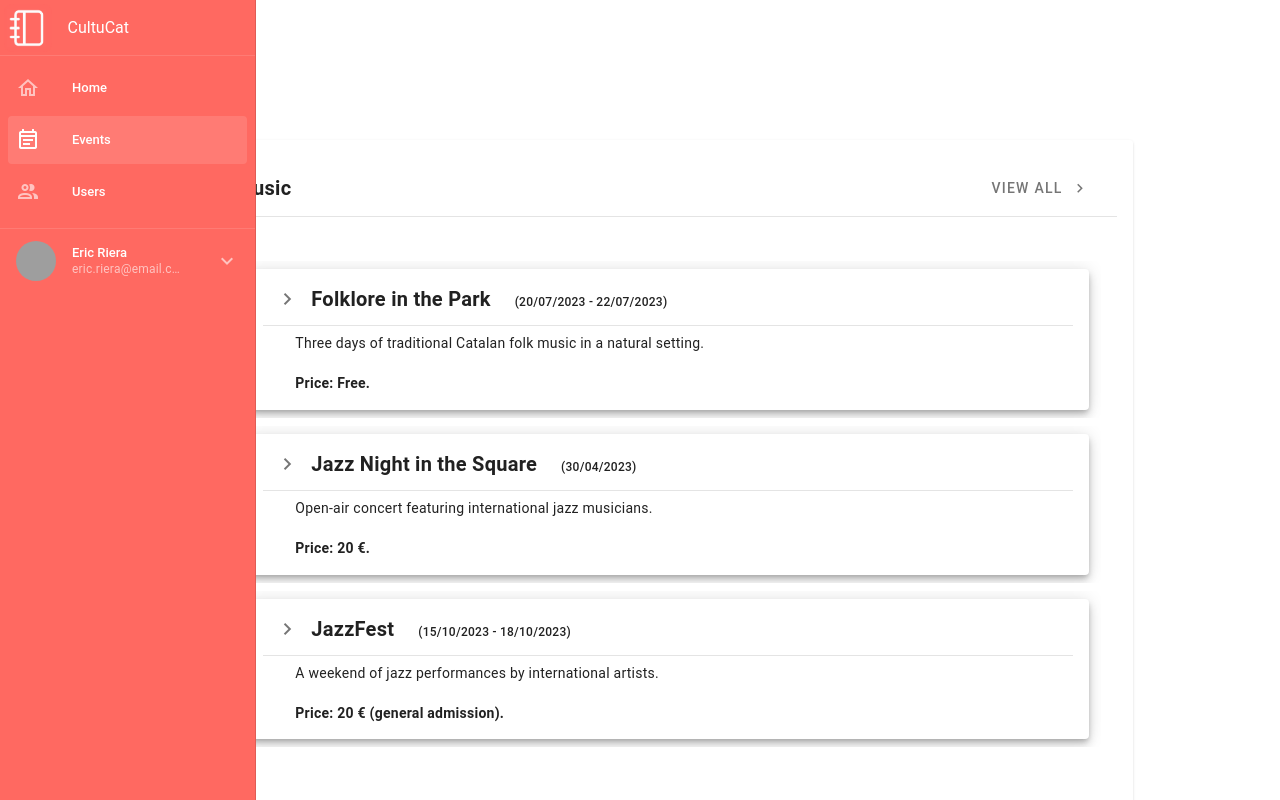
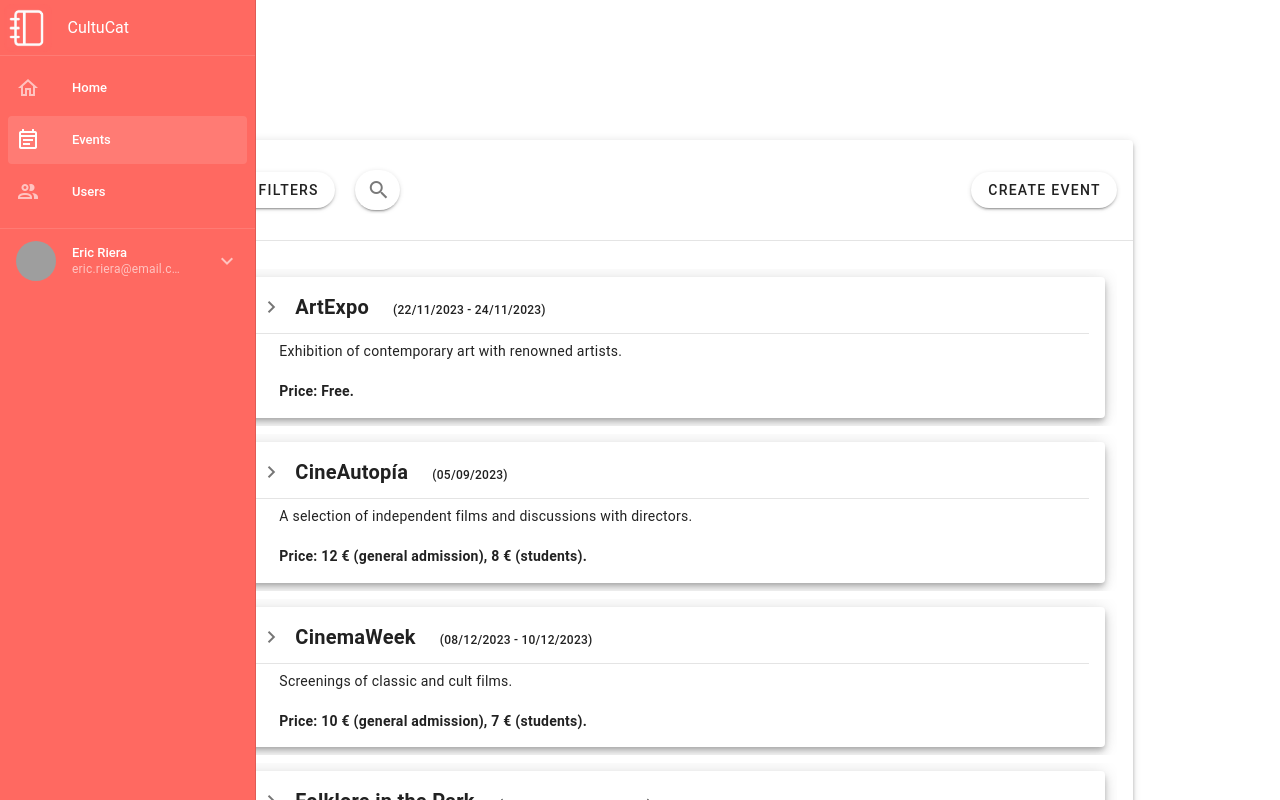
Before and after one commit to CultuCat/cultucat.github.io, a Vue app: page /admin/events in a window 1280 px wide. Shown: the top 800 px of the page. Built offline with nearby package versions, Linux system fonts and the light colour scheme; grey boxes are pictures that could not be loaded.

Commit message:
new: search bar // filter and create event btns

```diff
--- a/src/components/listOfItems.vue
+++ b/src/components/listOfItems.vue
@@ -6,39 +6,40 @@
   <v-col>
     <v-container class="d-flex justify-center align-center">
       <v-col cols="10" md="10" sm="12">
-        <v-card>
-          <v-list v-if="items.length > 0 && items[0].startDate">
-            <v-list-item v-for="tag in tagCategories" :key="tag">
-              <v-card variant="flat" class="my-2">
-                <v-card-item>
-                  <div class="text-h6">
-                    <strong>{{
-                      tag.charAt(0).toUpperCase() + tag.slice(1)
-                    }}</strong>
-                  </div>
-                  <template v-slot:append>
+        <v-card elevation="4">
+          <v-card-item class="my-4">
+            <template v-slot:prepend v-if="items[0].startDate">
+              <v-btn rounded="xl" prepend-icon="mdi-filter-outline"
+                >Filters</v-btn
+              >
+            </template>
+            <v-text-field
+              v-model="searchInput"
+              placeholder="Search"
+              prepend-inner-icon="mdi-magnify custom-cursor"
+              class="expanding-search mx-3 my-1"
+              :style="textFieldStyle"
+              @focus="expandSearch"
+              @blur="expandSearch"
+              clearable
+              rounded="xl"
+              variant="solo"
+              density="compact"
+              hide-details
+            ></v-text-field>
+
+            <template v-slot:append v-if="items[0].startDate">
               <v-btn
-                      append-icon="mdi-chevron-right"
-                      variant="plain"
                 rounded="xl"
-                      >View all</v-btn
+                @click="handleBtnClick('/admin/events/create')"
+                >Create Event</v-btn
               >
             </template>
           </v-card-item>
-                <v-divider class="mb-8"></v-divider>
-                <v-list>
-                  <v-list-item
-                    v-for="item in filtereditems(tag)"
-                    :key="item.id"
-                  >
-                    <itemPreview :item="item" />
-                  </v-list-item>
-                </v-list>
-              </v-card>
-            </v-list-item>
-          </v-list>
-          <v-list v-else>
-            <v-list-item v-for="item in items" :key="item.nickname">
+
+          <v-divider class="my-4"></v-divider>
+          <v-list v-if="items.length > 0">
+            <v-list-item v-for="item in filteredItems" :key="item.name">
               <itemPreview :item="item" />
             </v-list-item>
           </v-list>
@@ -59,6 +60,8 @@ export default {
   data() {
     return {
       tagCategories: ["music", "art", "films", "theatre"],
+      expanded: false,
+      searchInput: "",
     };
   },
   props: {
@@ -68,12 +71,45 @@ export default {
     },
   },
   methods: {
-    filtereditems(tag) {
-      const matchingitems = this.items.filter((item) =>
-        item.tags.includes(tag)
-      );
-      // Limita la cantidad de elementos a un máximo de 3
-      return matchingitems.slice(0, 3);
+    expandSearch() {
+      if (this.searchInput) {
+        this.searchInput = "";
+      }
+      this.expanded = !this.expanded;
+    },
+    handleBtnClick(route) {
+      this.$router.push(route);
+    },
+  },
+  computed: {
+    textFieldStyle() {
+      return {
+        maxWidth: this.expanded ? "300px" : "45px",
+      };
+    },
+    filteredItems() {
+      return this.items
+        .filter((item) => {
+          if (!this.searchInput) return true;
+          const searchInput = this.searchInput.toLowerCase();
+
+          for (const key in item) {
+            if (
+              item[key] &&
+              item[key].toString().toLowerCase().includes(searchInput)
+            ) {
+              return true;
+            }
+          }
+
+          return false;
+        })
+        .sort((a, b) => {
+          if (a.name && b.name) {
+            return a.name.localeCompare(b.name);
+          }
+          return 0;
+        });
     },
   },
   components: {
@@ -85,7 +121,13 @@ export default {
 <!-- =============================== ESTILOS =============================== -->
 
 <style scoped>
-.clickable:hover {
-  cursor: pointer;
+.expanding-search {
+  transition: max-width 0.3s;
 }
 </style>
+
+<style lang="sass">
+.v-input.expanding-search
+  .v-field
+      cursor: pointer !important
+</style>
```
Lines whose indentation alone changed are shown as unchanged.
